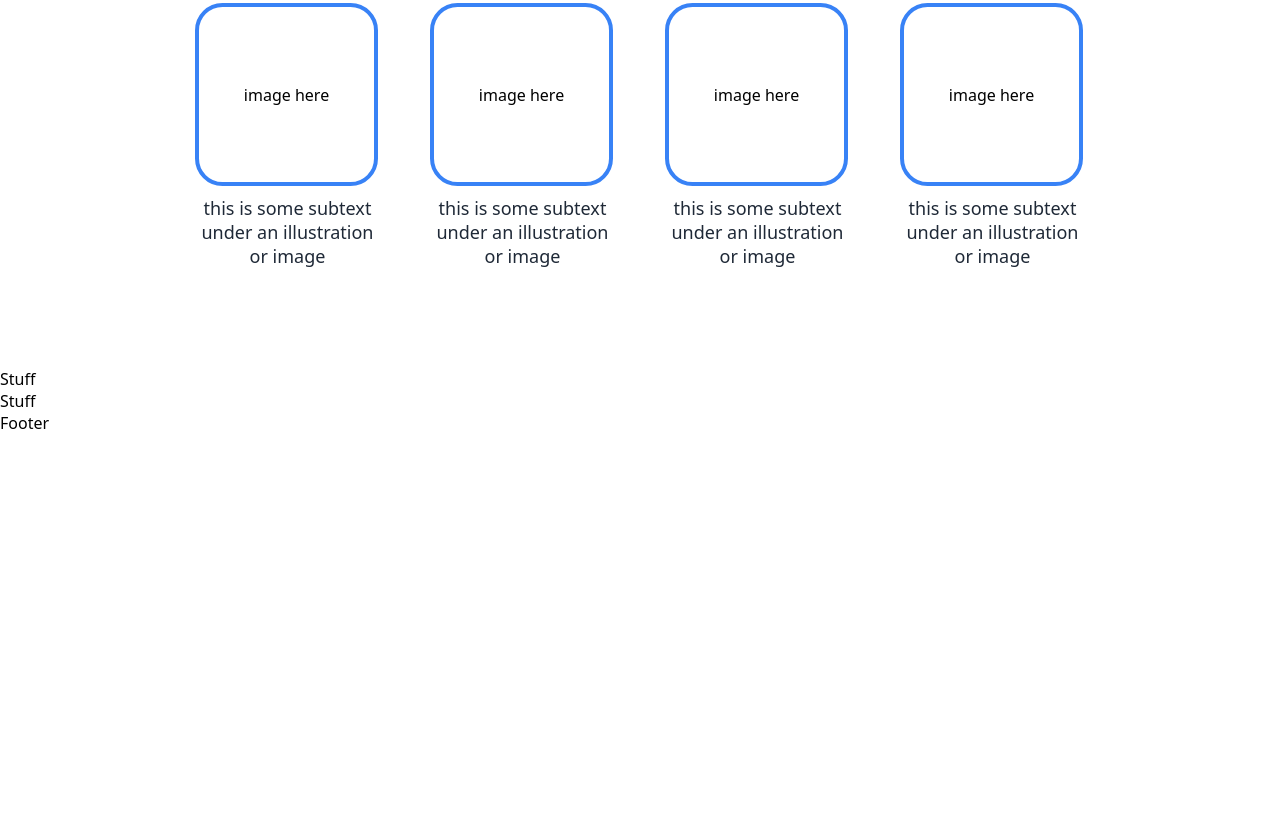
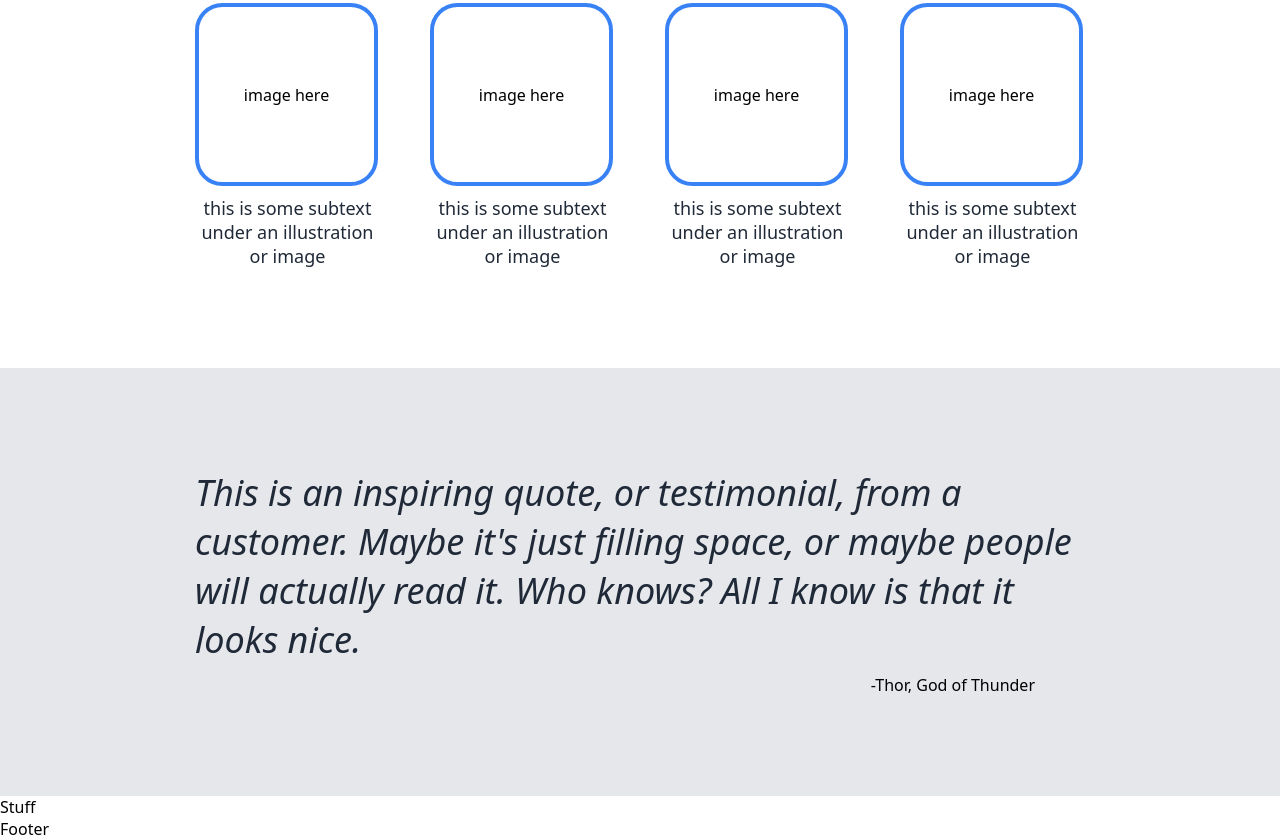
Before and after one commit to Idiob1ast/odin-landingpage, a plain HTML site: page index.html in a window 1280 px wide. Shown: the part 696-1536 px from the top of the page. Before the commit the page ends 1130 px from the top, so only its background shows below. Drawn offline with Linux system fonts and the light colour scheme.

Commit message:
Create section 3

```diff
--- a/index.html
+++ b/index.html
@@ -55,7 +55,14 @@
         </div>
     </div>
     <div class="section-3">
-        Stuff
+        <div class="quote-block">
+            <div class="quote-text">
+                This is an inspiring quote, or testimonial, from a customer.
+                Maybe it's just filling space, or maybe people will actually
+                read it. Who knows? All I know is that it looks nice.
+            </div>
+            <div class="quote-source">-Thor, God of Thunder</div>
+        </div>
     </div>
     <div class="section-4">
         Stuff
--- a/style.css
+++ b/style.css
@@ -133,5 +133,37 @@ body {
 
 /* SECTION-3 ITEMS */
 
+.section-3 {
+    background-color: #E5E7Eb;
+    display: flex;
+    justify-content: center;
+}
+
+.quote-block {
+    display: flex;
+    flex-direction: column;
+    width: 890px;
+    padding: 100px 0;
+    flex-wrap: wrap;
+    gap: 10px;
+}
+
+.quote-text {
+    display: flex;
+    justify-content: center;
+    color: #1F2937;
+    font-size: 36px;
+    font-style: oblique;
+}
+
+.quote-source {
+    display: flex;
+    justify-content: flex-end;
+    padding-right: 50px;
+}
+/* ********************* */
+
+/* SECTION-4 ITEMS */
+
 
 /* ********************* */
```
